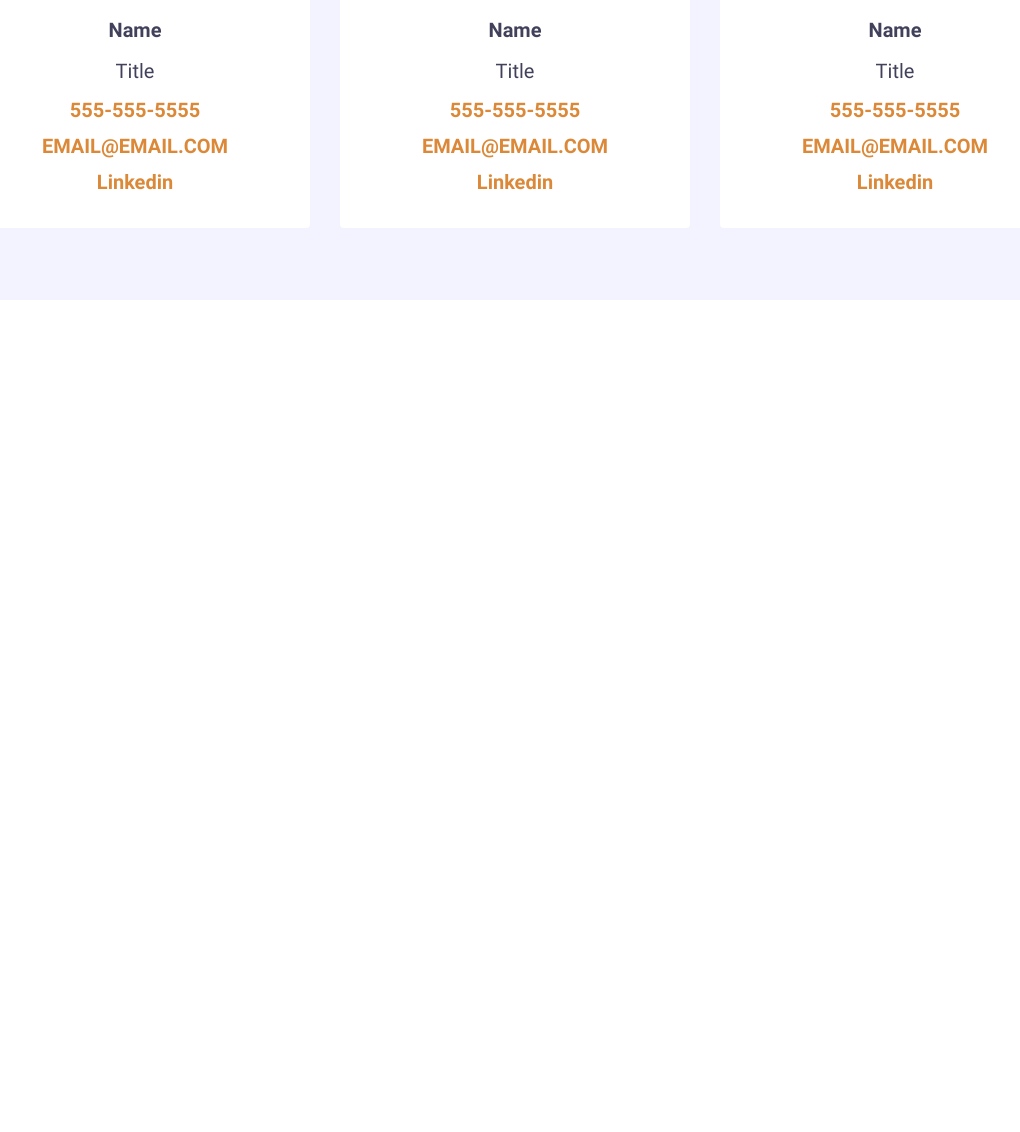
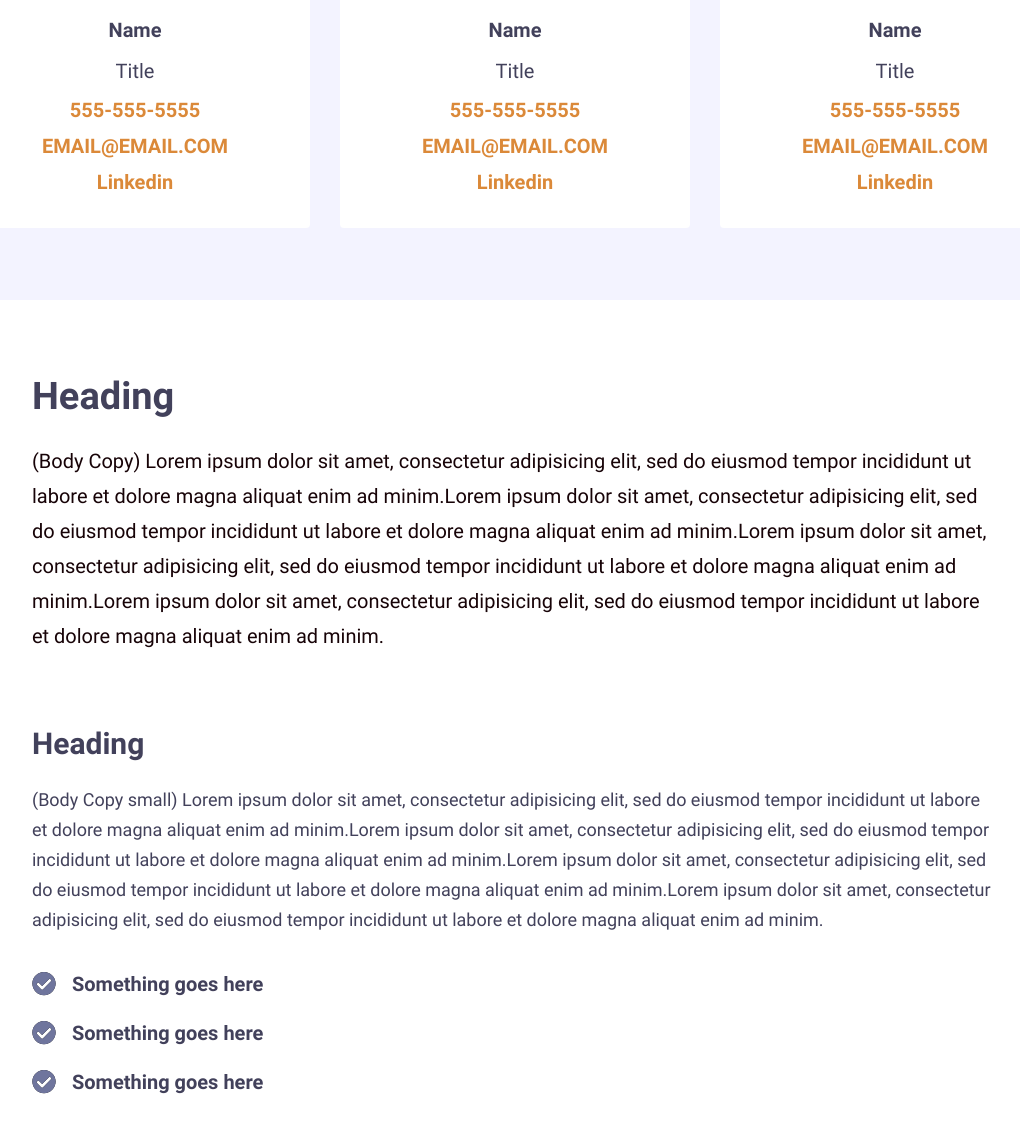
Before and after one commit to Alaahamouly/Trufla-Technology-Demo, a plain HTML site: page index.html in a window 1280 px wide. Shown: the part 1120-2252 px from the top of the page, without its empty margins (125-1145 px from the left). Before the commit the page ends 1420 px from the top, so only its background shows below. Drawn offline with nearby package versions, Linux system fonts and the light colour scheme.

Commit message:
creating the content

```diff
--- a/css/components/_content.scss
+++ b/css/components/_content.scss
@@ -0,0 +1,66 @@
+.first,
+.second,
+.check-list {
+    padding: 0 3rem;
+}
+
+.first-title,
+.second-title,
+.list-heading {
+    @extend %roboto-bold;
+    color: #42415B;
+}
+
+.first-title {
+    font-size: 38px;
+    line-height: 48px;
+}
+
+.second-title {
+    font-size: 30px;
+    line-height: 35px;
+}
+
+.list-heading {
+    font-size: 20px;
+    line-height: 31px;
+    text-align: left;
+    margin-top: 10px;
+}
+
+.first-paraghraph,
+.second-paraghraph {
+    @extend %font-roboto;
+}
+
+.first-paraghraph {
+    color: #170307;
+    font-size: 20px;
+    line-height: 35px;
+}
+
+.second-paraghraph {
+    color: #42415B;
+    font-size: 18px;
+    line-height: 30px;
+}
+
+@media screen and (max-width: 768px) {
+    .first,
+    .second,
+    .check-list {
+        padding: 0;
+    }
+    .first-title {
+        font-size: 30px;
+        line-height: 48px;
+    }
+    .second-title {
+        font-size: 22px;
+        line-height: 37px;
+    }
+    .list-heading {
+        font-size: 20px;
+        line-height: 31px;
+    }
+}
--- a/css/main.scss
+++ b/css/main.scss
@@ -24,3 +24,10 @@
 @import 'components/_team.scss';
 
 /* End Team */
+
+
+/* Start Content */
+
+@import 'components/_content.scss';
+
+/* End Content */
--- a/index.html
+++ b/index.html
@@ -132,6 +132,43 @@
     </div>
     <!-- End Team -->
 
+    <!-- Start Content -->
+    <div class="text-wrapper">
+        <div class="container">
+            <div class="row my-5 mx-4">
+                <div class="first">
+                    <h3 class="first-title mt-4">Heading</h3>
+                    <p class="first-paraghraph my-4">(Body Copy) Lorem ipsum dolor sit amet, consectetur adipisicing elit, sed do eiusmod tempor incididunt ut labore et dolore magna aliquat enim ad minim.Lorem ipsum dolor sit amet, consectetur adipisicing elit, sed do eiusmod tempor
+                        incididunt ut labore et dolore magna aliquat enim ad minim.Lorem ipsum dolor sit amet, consectetur adipisicing elit, sed do eiusmod tempor incididunt ut labore et dolore magna aliquat enim ad minim.Lorem ipsum dolor sit amet, consectetur
+                        adipisicing elit, sed do eiusmod tempor incididunt ut labore et dolore magna aliquat enim ad minim.
+                    </p>
+                </div>
+                <div class="second mt-5">
+                    <h4 class="second-title">Heading</h4>
+                    <p class="second-paraghraph my-4">(Body Copy small) Lorem ipsum dolor sit amet, consectetur adipisicing elit, sed do eiusmod tempor incididunt ut labore et dolore magna aliquat enim ad minim.Lorem ipsum dolor sit amet, consectetur adipisicing elit, sed do eiusmod tempor
+                        incididunt ut labore et dolore magna aliquat enim ad minim.Lorem ipsum dolor sit amet, consectetur adipisicing elit, sed do eiusmod tempor incididunt ut labore et dolore magna aliquat enim ad minim.Lorem ipsum dolor sit amet, consectetur
+                        adipisicing elit, sed do eiusmod tempor incididunt ut labore et dolore magna aliquat enim ad minim.
+                    </p>
+                </div>
+                <ul class="check-list mb-5">
+                    <li class="check-item d-flex">
+                        <img src="images/check-circle.svg" alt="check circle">
+                        <h5 class="list-heading mx-3">Something goes here</h5>
+                    </li>
+                    <li class="check-item d-flex">
+                        <img src="images/check-circle.svg" alt="check circle">
+                        <h5 class="list-heading mx-3">Something goes here</h5>
+                    </li>
+                    <li class="check-item d-flex">
+                        <img src="images/check-circle.svg" alt="check circle">
+                        <h5 class="list-heading mx-3">Something goes here</h5>
+                    </li>
+                </ul>
+            </div>
+        </div>
+    </div>
+    <!-- End Content -->
+
 
     <script src="https://cdnjs.cloudflare.com/ajax/libs/jquery/3.3.1/jquery.min.js" crossorigin="anonymous"></script>
     <script src="https://cdnjs.cloudflare.com/ajax/libs/popper.js/1.14.6/umd/popper.min.js" integrity="sha384-wHAiFfRlMFy6i5SRaxvfOCifBUQy1xHdJ/yoi7FRNXMRBu5WHdZYu1hA6ZOblgut" crossorigin="anonymous"></script>
```
Also changed, not shown: css/main.css, 1 other file.
